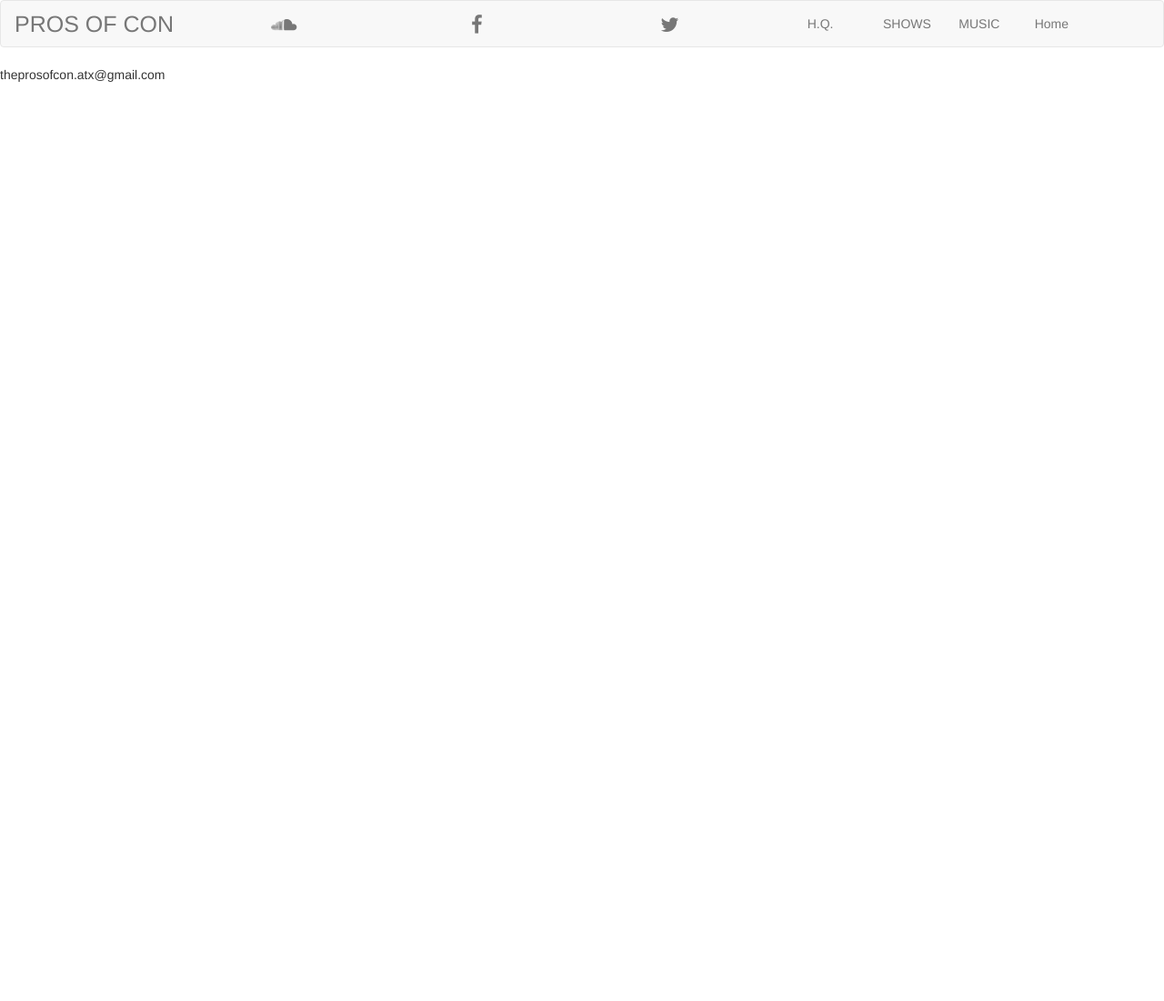
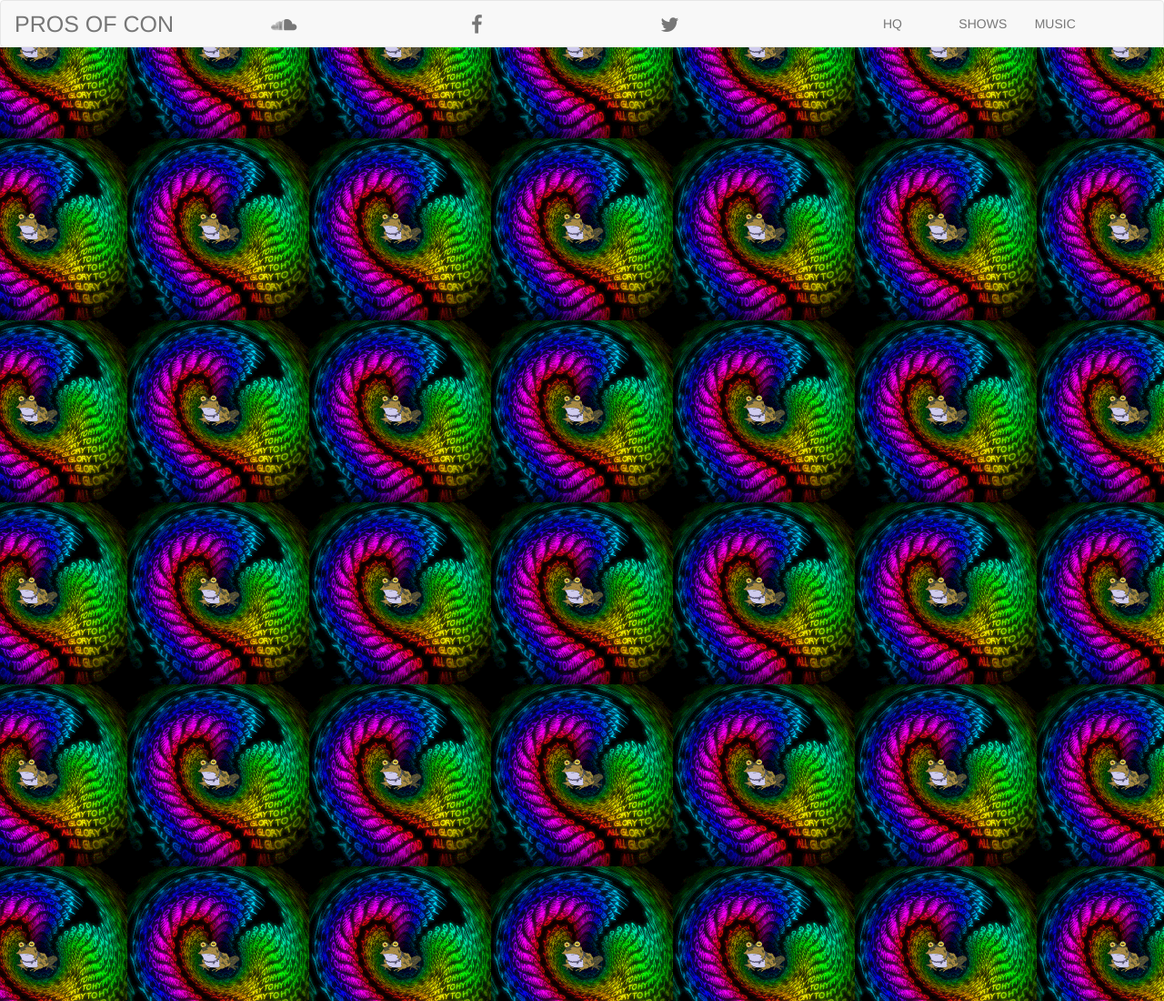
Before and after one commit to hughdevore/ProsOfCon.github.io, a website: page index.html in a window 1280 px wide. Shown: the top 1100 px of the page at 91% size. Before the commit the page ends 800 px from the top, so only its background shows below. Drawn offline with nearby package versions, Linux system fonts and the light colour scheme.

Commit message:
Adding layout changes.

```diff
--- a/index.html
+++ b/index.html
@@ -38,32 +38,32 @@
     <div class="container-fluid">
       <!-- BRAND -->
       <div class="navbar-header">
-        <button type="button" class="navbar-toggle collapsed" data-toggle="collapse" data-target="#bs-example-navbar-collapse-1" aria-expanded="false">
+        <button type="button" class="navbar-toggle collapsed" data-toggle="collapse" data-target="#menu" aria-expanded="false">
           <span class="sr-only">Toggle navigation</span>
           <h5>MENU</h5>
         </button>
         <a class="navbar-brand" href="#"><div id="brand">PROS OF CON</div></a>
       </div>
+
       <!-- Nav Links -->
-      <div class="collapse navbar-collapse" id="bs-example-navbar-collapse-1">
+      <div class="collapse navbar-collapse" id="menu">
         <ul class="nav navbar-nav col-lg-10 col-md-10">
           <li class="col-lg-8 col-md-4">
             <a class="col-lg-4 col-md-4 social-icon" href="https://soundcloud.com/the-pros-of-con"><i class="fa fa-soundcloud"></i></a>
             <a class="col-lg-4 col-md-4 social-icon" href="https://www.facebook.com/theprosofcon/"><i class="fa fa-facebook"></i></a>
             <a class="col-lg-4 col-md-4 social-icon" href="https://twitter.com/theprosofcon/TheProsOfCon?lang=en"><i class="fa fa-twitter"></i></a>
           </li>
-          <li class="col-lg-1 col-md-1"><a href="#">H.Q.</a></li>
+          <li class="col-lg-1 col-md-1"></li>
+          <li class="col-lg-1 col-md-1"><a href="#">HQ</a></li>
           <li class="col-lg-1 col-md-1"><a href="#">SHOWS</a></li>
           <li class="col-lg-1 col-md-1"><a href="#">MUSIC</a></li>
-          <li class="col-lg-1 col-md-1"><a href="#">Home</a></li>
         </ul>
       </div>
+
     </div>
   </nav>
 
-  <section class="main">
-    <p class="email">theprosofcon.atx@gmail.com</p>
-  </section>
+  <section id="main"></section>
 
 
 </body>
--- a/static/css/styles.css
+++ b/static/css/styles.css
@@ -1,3 +1,7 @@
+.navbar {
+	margin-bottom: 0px !important;
+}
+
 a.navbar-brand {
 	margin: 0 !important;
 	padding: 0 !important;
@@ -16,3 +20,14 @@ a.social-icon {
     font-size: 22px;
     margin-top: 15px;
 }
+
+
+#main {
+	height: 2000px;
+	width: 100%;
+	background: url(../img/toad.gif) repeat center center fixed;
+/* 	-webkit-background-size: cover;
+  	-moz-background-size: cover;
+  	-o-background-size: cover;
+  	background-size: cover;*/
+}
```
Also changed, not shown: static/img/bebearrex.geoconstruct.gif (added), static/img/toad.gif (added).
